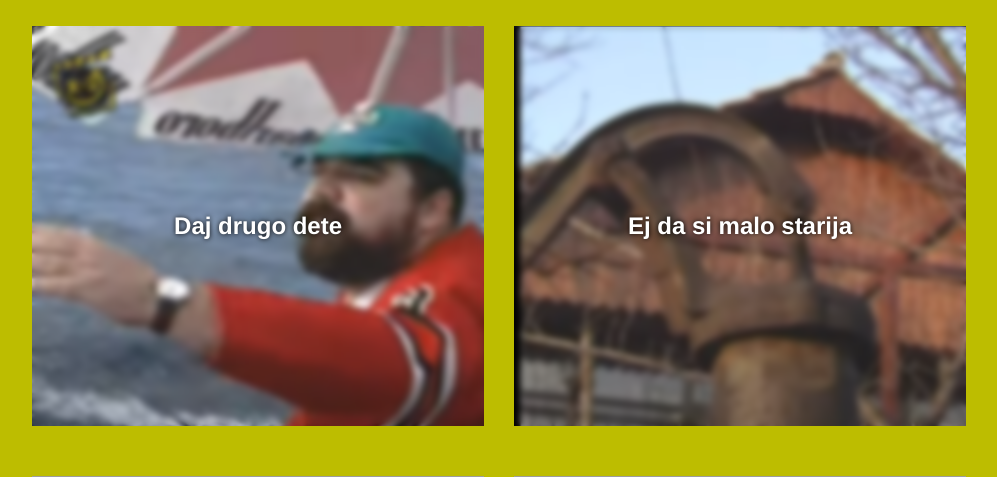
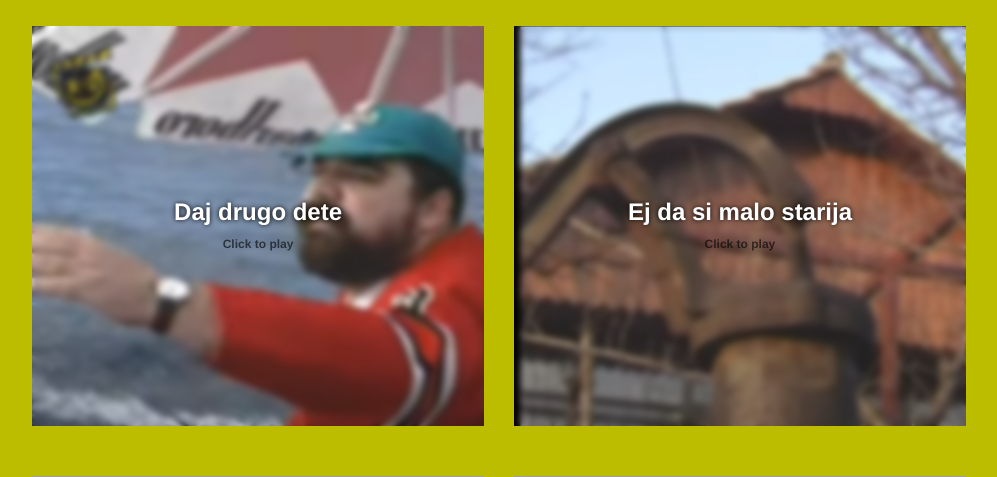
Before and after one commit to K15FanPage/K15FanPage.github.io, a PHP site: page /soundboard.html in a window 1280 px wide. Shown: the part 171-648 px from the top of the page, without its empty margins (151-1148 px from the left). Run offline with PHP 8.4, Linux system fonts and the light colour scheme; grey boxes are pictures that could not be loaded.

Commit message:
click to play

```diff
--- a/soundboard.html
+++ b/soundboard.html
@@ -40,6 +40,8 @@
                     <h1>
                         Daj drugo dete
                         <img src="img/icons/speaker.png">
+                        <br>
+                        <span id="ctp">Click to play</span>
                     </h1>
                 </div>
 
@@ -54,6 +56,8 @@
                     <h1>
                         Ej da si malo starija
                         <img src="img/icons/speaker.png">
+                        <br>
+                        <span id="ctp">Click to play</span>
                     </h1>
                 </div>
 
@@ -67,6 +71,8 @@
                     <h1>
                         Kaj e pivoto be
                         <img src="img/icons/speaker.png">
+                        <br>
+                        <span id="ctp">Click to play</span>
                     </h1>
                 </div>
 
@@ -80,6 +86,8 @@
                     <h1>
                         More, ja sam Risto ti si Blazo
                         <img src="img/icons/speaker.png">
+                        <br>
+                        <span id="ctp">Click to play</span>
                     </h1>
                 </div>
 
@@ -93,6 +101,8 @@
                     <h1>
                         Ti misles na mene do tvojte kompiri mi e dojdelo
                         <img src="img/icons/speaker.png">
+                        <br>
+                        <span id="ctp">Click to play</span>
                     </h1>
                 </div>
 
@@ -106,6 +116,8 @@
                     <h1>
                         Teiing so crevoto
                         <img src="img/icons/speaker.png">
+                        <br>
+                        <span id="ctp">Click to play</span>
                     </h1>
                 </div>
 
@@ -119,6 +131,8 @@
                     <h1>
                         Operator 16
                         <img src="img/icons/speaker.png">
+                        <br>
+                        <span id="ctp">Click to play</span>
                     </h1>
                 </div>
 
@@ -132,6 +146,8 @@
                     <h1>
                         Privatno
                         <img src="img/icons/speaker.png">
+                        <br>
+                        <span id="ctp">Click to play</span>
                     </h1>
                     <audio src="audio/K-15 - prijatno.mp3">
                         Could not load audio.
@@ -143,6 +159,8 @@
                     <h1>
                         Pa ja neam kola
                         <img src="img/icons/speaker.png">
+                        <br>
+                        <span id="ctp">Click to play</span>
                     </h1>
                 </div>
 
@@ -156,6 +174,8 @@
                     <h1>
                         Vnatre e vikni
                         <img src="img/icons/speaker.png">
+                        <br>
+                        <span id="ctp">Click to play</span>
                     </h1>
                 </div>
 
@@ -169,6 +189,8 @@
                     <h1>
                         Majstore moze edno tango
                         <img src="img/icons/speaker.png">
+                        <br>
+                        <span id="ctp">Click to play</span>
                     </h1>
                 </div>
 
@@ -182,6 +204,8 @@
                     <h1>
                         Jorgo kalimera Jorgo
                         <img src="img/icons/speaker.png">
+                        <br>
+                        <span id="ctp">Click to play</span>
                     </h1>
                 </div>
 
@@ -195,6 +219,8 @@
                     <h1>
                         Sho mu e na via be
                         <img src="img/icons/speaker.png">
+                        <br>
+                        <span id="ctp">Click to play</span>
                     </h1>
                 </div>
 
@@ -209,6 +235,8 @@
                     <h1>
                         Tosho menja guma
                         <img src="img/icons/speaker.png">
+                        <br>
+                        <span id="ctp">Click to play</span>
                     </h1>
                 </div>
 
@@ -223,6 +251,8 @@
                     <h1>
                         Gumeni cizmi
                         <img src="img/icons/speaker.png">
+                        <br>
+                        <span id="ctp">Click to play</span>
                     </h1>
                 </div>
 
@@ -236,6 +266,8 @@
                     <h1>
                         Hemoroidi
                         <img src="img/icons/speaker.png">
+                        <br>
+                        <span id="ctp">Click to play</span>
                     </h1>
                 </div>
 
--- a/style.css
+++ b/style.css
@@ -416,3 +416,11 @@ section {
   z-index: 2;
   background-color: rgba(0, 0, 0, 0.5);
 }
+
+#ctp {
+  font-size: 1.5vh;
+  padding: 0;
+  margin: 0;
+  text-shadow: none;
+  color: rgba(0, 0, 0, .6);
+}
```
